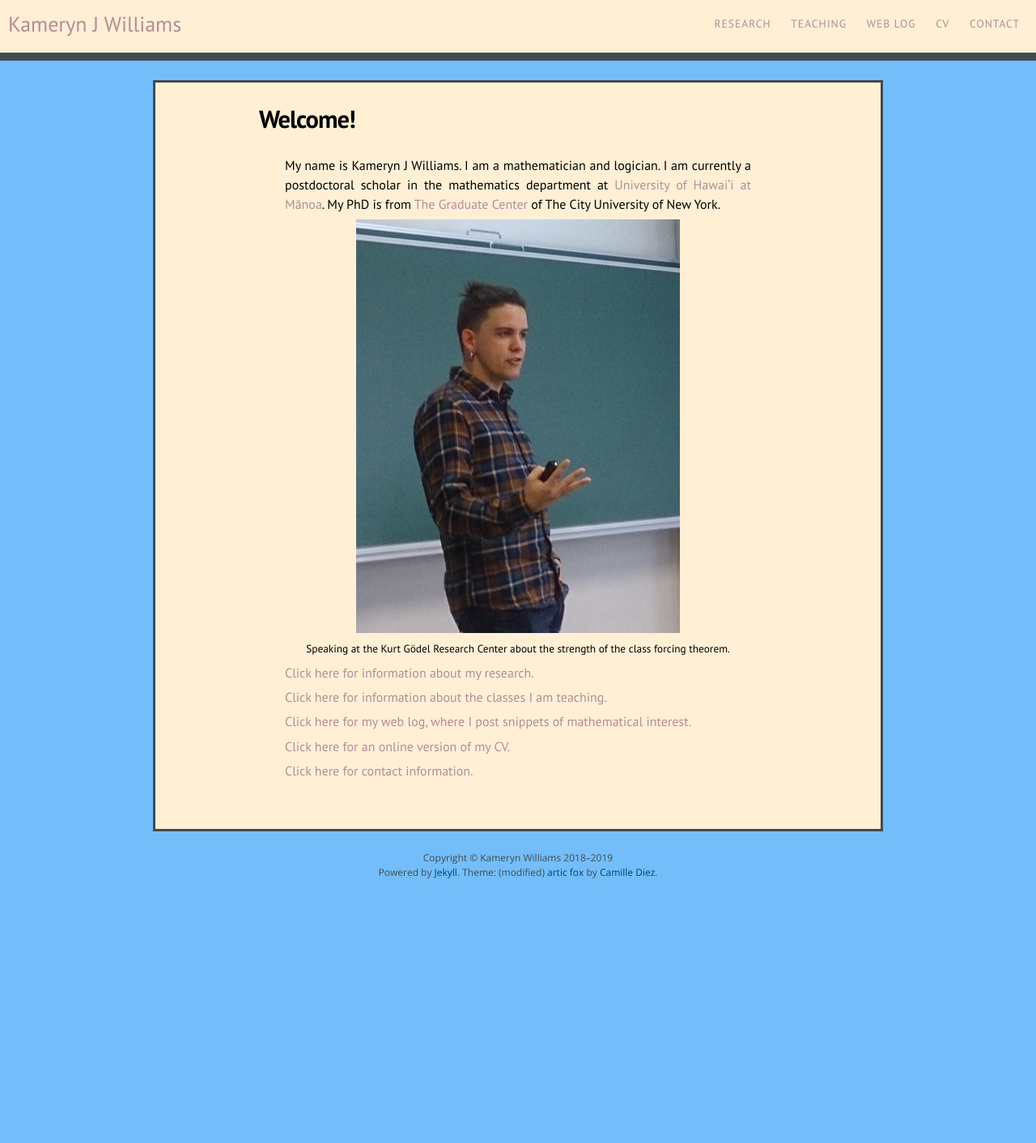
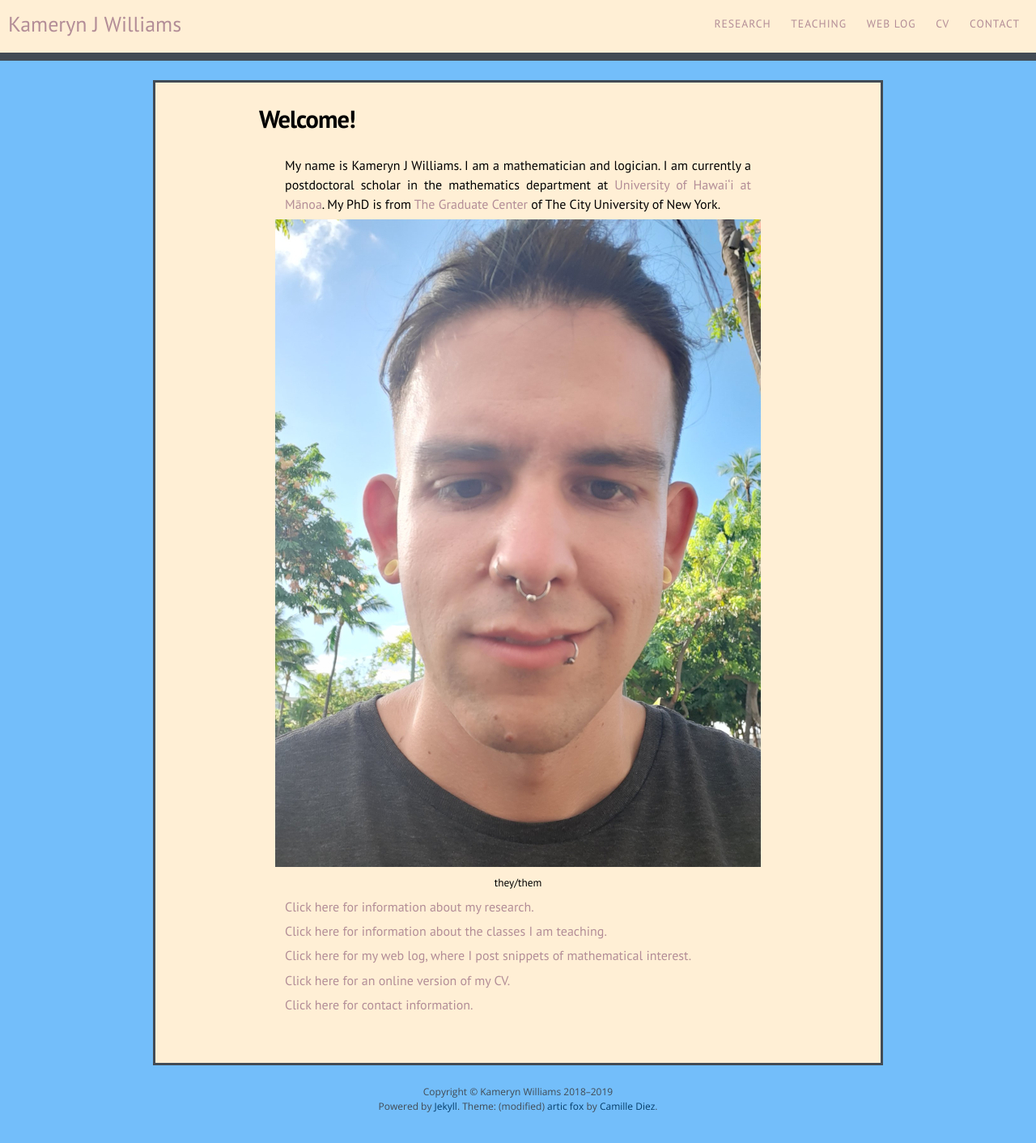
Before and after one commit to kamerynjw/kamerynjw.github.io, a Jekyll site: the page built from index.md, in a window 1280 px wide. Shown: the whole page at 81% size. Built offline with Jekyll 4.4.1, drawn with Linux system fonts in a browser that asks for light colours; nearby versions of some CDN libraries; before the commit the page ends 1123 px from its top, so only the background shows below that.

Commit message:
updated website pic

```diff
--- a/index.md
+++ b/index.md
@@ -6,9 +6,9 @@ title: Welcome!
 My name is Kameryn J Williams. I am a mathematician and logician. I am currently a postdoctoral scholar in the mathematics department at [University of Hawai‘i at Mānoa](https://math.hawaii.edu/). My PhD is from [The Graduate Center](https://www.gc.cuny.edu/Page-Elements/Academics-Research-Centers-Initiatives/Doctoral-Programs/Mathematics) of The City University of New York.
 
 <center>
-<img src="/pics/kam.jpg" alt="A picture of me speaking at the Kurt Gödel Research Center.">
+<img src="/pics/kameryn.jpg" alt="A picture of me.">
 
-<p><small>Speaking at the Kurt Gödel Research Center about the strength of the class forcing theorem.</small></p>
+<p><small>they/them</small></p>
 </center>
 
 [Click here for information about my research.]({{ site.baseurl }}/research/)
```
Also changed, not shown: pics/kameryn.jpg (added).
